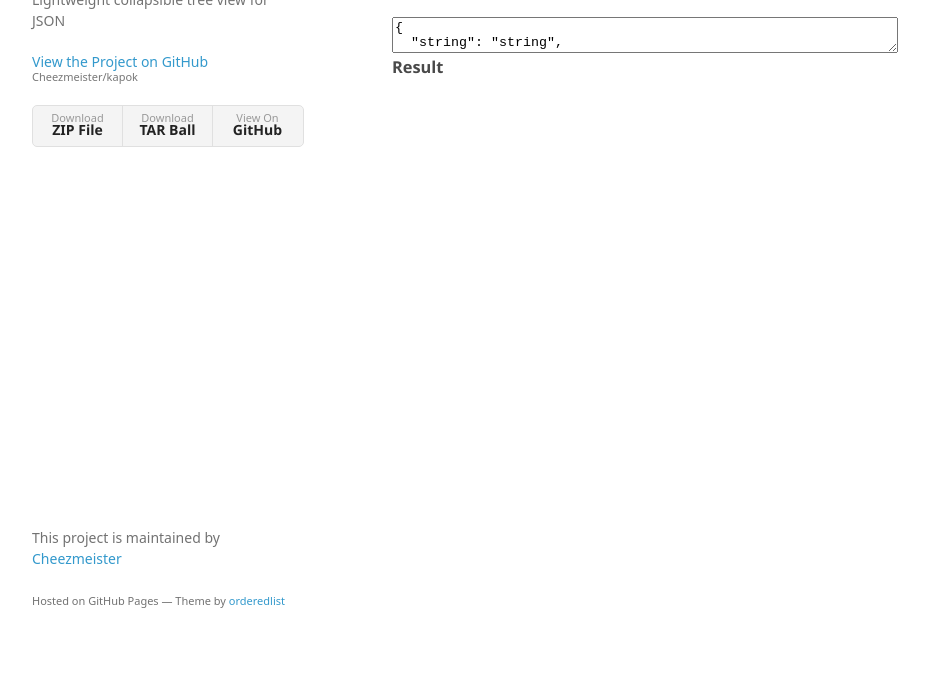
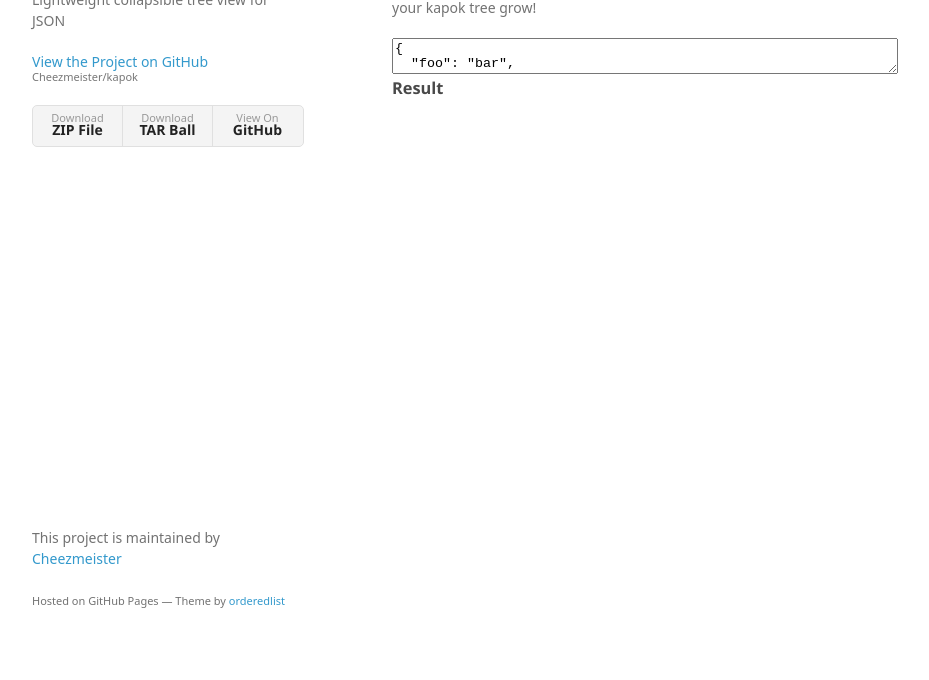
Before and after one commit to Cheezmeister/kapok, a plain HTML site: page index.html in a window 1280 px wide. Shown: the part 120-800 px from the top of the page, without its empty margins (178-1107 px from the left). Drawn offline with Linux system fonts and the light colour scheme; a script that the page names is missing; a web font is replaced by a local one.

Commit message:
I'm finished, for real this time.

```diff
--- a/index.html
+++ b/index.html
@@ -31,26 +31,15 @@
       </header>
       <section>
       <h3>Try out Kapok right here</h3>
-      <p> It's super simple. I promise.</p>
+      <p> It's super simple. I promise. Just stick some <a href="http://json.org">JSON</a> right in there and watch your kapok tree grow!</p>
 
       <textarea style="width:100%" id="input" oninput="generate();">
 {
-  "string": "string",
-  "number": 1234,
-  "array": [1, 2, 3],
-  "subobject": {
-    "foo": "bar",
-    "baz": "buzz"
-  },
-  "array_of_object": [
-    {
-      "alpha": "beta",
-      "gamma": "delta",
-      "ary": ["one", 2, null]
-    }, {
-      "herp": "derp",
-      "empty": {}
-    }
+  "foo": "bar",
+  "My favorite cheezes": [
+    "Mozzarella",
+    "Jarlsberg",
+    "Feta"
   ]
 }
       </textarea>
```
